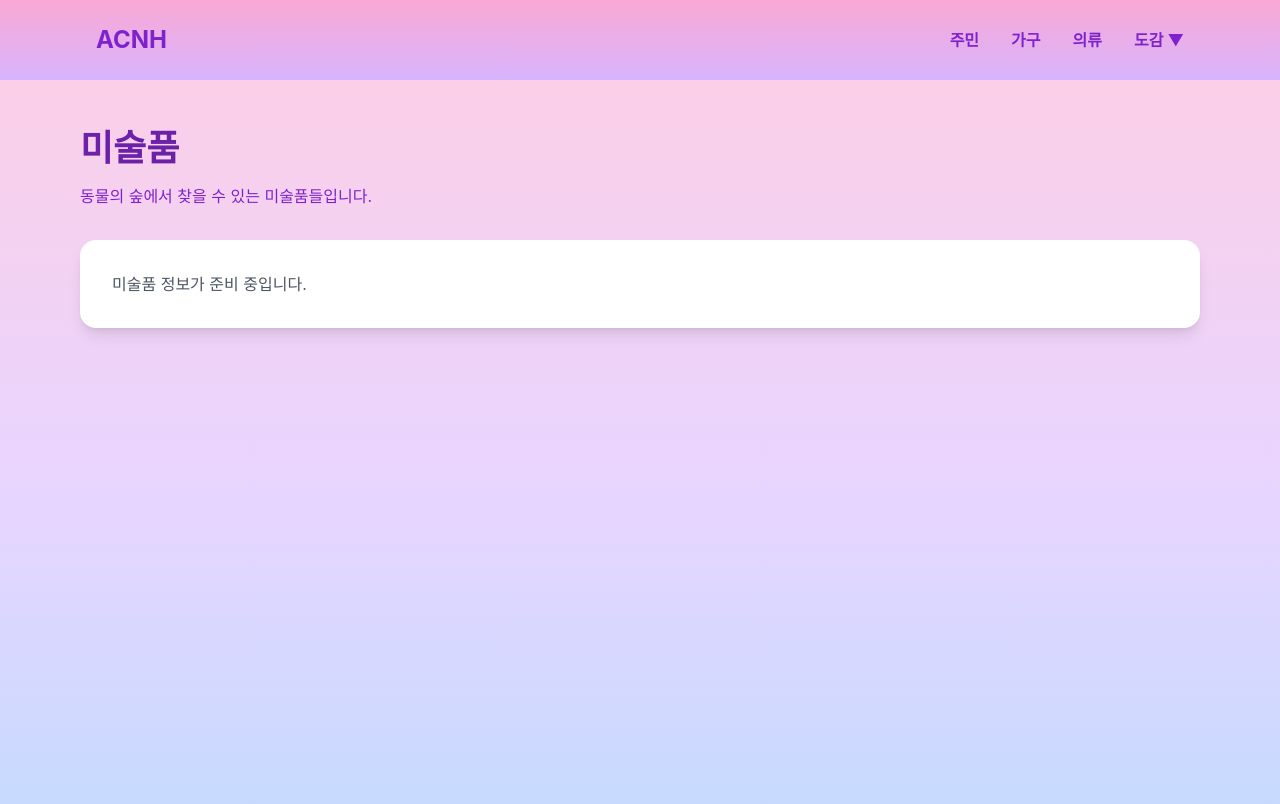
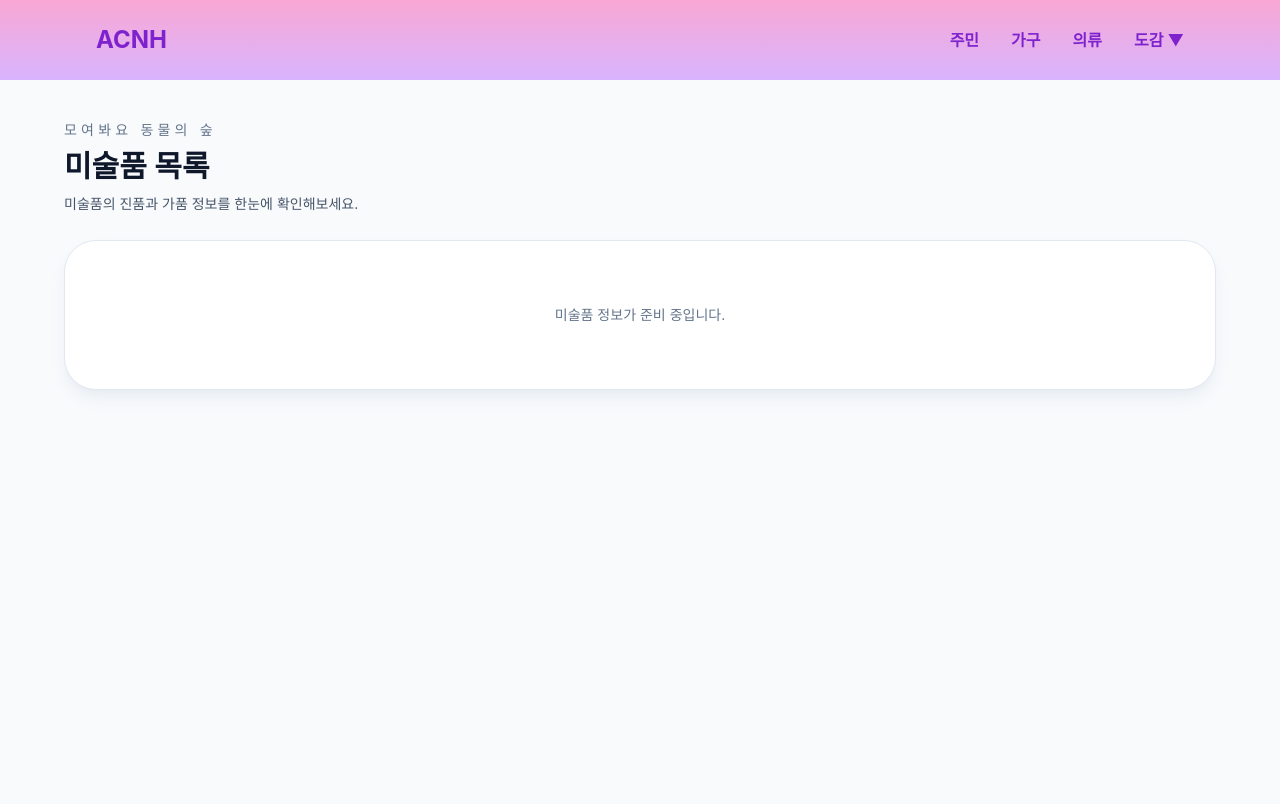
Before and after one commit to celina823/acnh-archive, a Next.js app: page /catalog/art in a window 1280 px wide. Shown: the top 804 px of the page. Built offline with nearby package versions, Linux system fonts and the light colour scheme.

Commit message:
feat: 주민/가구/도감 페이지 안내 문구 개선 및 도감 데이터 캐싱 적용

```diff
--- a/app/catalog/art/page.tsx
+++ b/app/catalog/art/page.tsx
@@ -1,15 +1,19 @@
 export default function ArtPage() {
   return (
-    <main className="min-h-screen bg-gradient-to-b from-pink-200 via-purple-200 to-blue-200 py-12">
-      <div className="max-w-6xl mx-auto px-4">
-        <h1 className="text-4xl font-bold text-purple-800 mb-4">미술품</h1>
-        <p className="text-purple-700 mb-8">
-          동물의 숲에서 찾을 수 있는 미술품들입니다.
+    <main className="min-h-screen bg-slate-50 px-4 text-slate-900 sm:px-6 lg:px-8">
+      <div className="mx-auto max-w-6xl pt-10">
+        <p className="text-sm uppercase tracking-[0.3em] text-slate-500">
+          모여봐요 동물의 숲
         </p>
-
-        <div className="bg-white rounded-2xl shadow-lg p-8">
-          <p className="text-gray-600">미술품 정보가 준비 중입니다.</p>
-        </div>
+        <h1 className="mt-2 text-3xl font-semibold">미술품 목록</h1>
+        <p className="mt-2 max-w-2xl text-sm leading-6 text-slate-600">
+          미술품의 진품과 가품 정보를 한눈에 확인해보세요.
+        </p>
+        <section className="pb-16 pt-6">
+          <div className="rounded-[32px] border border-slate-200 bg-white px-6 py-16 text-center shadow-lg shadow-slate-200/70">
+            <p className="text-sm text-slate-500">미술품 정보가 준비 중입니다.</p>
+          </div>
+        </section>
       </div>
     </main>
   );
--- a/app/catalog/bugs/page.tsx
+++ b/app/catalog/bugs/page.tsx
@@ -4,12 +4,12 @@ export default function BugsPage() {
   return (
     <main className="min-h-screen bg-slate-50 px-4 text-slate-900 sm:px-6 lg:px-8">
       <div className="mx-auto max-w-6xl pt-10">
-        <p className="text-sm uppercase tracking-[0.3em] text-emerald-700">
-          ACNH Catalog
+        <p className="text-sm uppercase tracking-[0.3em] text-slate-500">
+          모여봐요 동물의 숲
         </p>
         <h1 className="mt-2 text-3xl font-semibold">곤충 목록</h1>
         <p className="mt-2 max-w-2xl text-sm leading-6 text-slate-600">
-          곤충의 출현 장소와 시기, 날씨, 판매 가격을 카드로 확인할 수 있습니다.
+          곤충의 출현 정보와 판매 가격을 한눈에 확인해보세요.
         </p>
         <BugsInfiniteList />
       </div>
--- a/app/catalog/fish/page.tsx
+++ b/app/catalog/fish/page.tsx
@@ -7,14 +7,13 @@ export default function FishPage() {
         <div className="flex flex-col gap-2 sm:flex-row sm:items-end sm:justify-between">
           <div>
             <p className="text-sm uppercase tracking-[0.3em] text-slate-500">
-              ACNH Catalog
+              모여봐요 동물의 숲
             </p>
             <h1 className="mt-2 text-3xl font-semibold text-slate-900">
               물고기 목록
             </h1>
             <p className="mt-2 max-w-2xl text-sm leading-6 text-slate-600">
-              물고기의 출현 장소와 시기, 날씨, 판매 가격을 카드로 확인할 수
-              있습니다.
+              물고기의 출현 정보와 판매 가격을 한눈에 확인해보세요.
             </p>
           </div>
         </div>
--- a/app/catalog/fossils/page.tsx
+++ b/app/catalog/fossils/page.tsx
@@ -1,15 +1,19 @@
 export default function FossilsPage() {
   return (
-    <main className="min-h-screen bg-gradient-to-b from-pink-200 via-purple-200 to-blue-200 py-12">
-      <div className="max-w-6xl mx-auto px-4">
-        <h1 className="text-4xl font-bold text-purple-800 mb-4">화석</h1>
-        <p className="text-purple-700 mb-8">
-          동물의 숲에서 찾을 수 있는 화석들입니다.
+    <main className="min-h-screen bg-slate-50 px-4 text-slate-900 sm:px-6 lg:px-8">
+      <div className="mx-auto max-w-6xl pt-10">
+        <p className="text-sm uppercase tracking-[0.3em] text-slate-500">
+          모여봐요 동물의 숲
         </p>
-
-        <div className="bg-white rounded-2xl shadow-lg p-8">
-          <p className="text-gray-600">화석 정보가 준비 중입니다.</p>
-        </div>
+        <h1 className="mt-2 text-3xl font-semibold">화석 목록</h1>
+        <p className="mt-2 max-w-2xl text-sm leading-6 text-slate-600">
+          화석의 종류와 판매 가격을 한눈에 확인해보세요.
+        </p>
+        <section className="pb-16 pt-6">
+          <div className="rounded-[32px] border border-slate-200 bg-white px-6 py-16 text-center shadow-lg shadow-slate-200/70">
+            <p className="text-sm text-slate-500">화석 정보가 준비 중입니다.</p>
+          </div>
+        </section>
       </div>
     </main>
   );
--- a/app/catalog/seacreatures/page.tsx
+++ b/app/catalog/seacreatures/page.tsx
@@ -1,15 +1,19 @@
 export default function SeaCreaturesPage() {
   return (
-    <main className="min-h-screen bg-gradient-to-b from-pink-200 via-purple-200 to-blue-200 py-12">
-      <div className="max-w-6xl mx-auto px-4">
-        <h1 className="text-4xl font-bold text-purple-800 mb-4">해산물</h1>
-        <p className="text-purple-700 mb-8">
-          동물의 숲에서 찾을 수 있는 해산물들입니다.
+    <main className="min-h-screen bg-slate-50 px-4 text-slate-900 sm:px-6 lg:px-8">
+      <div className="mx-auto max-w-6xl pt-10">
+        <p className="text-sm uppercase tracking-[0.3em] text-slate-500">
+          모여봐요 동물의 숲
         </p>
-
-        <div className="bg-white rounded-2xl shadow-lg p-8">
-          <p className="text-gray-600">해산물 정보가 준비 중입니다.</p>
-        </div>
+        <h1 className="mt-2 text-3xl font-semibold">해산물 목록</h1>
+        <p className="mt-2 max-w-2xl text-sm leading-6 text-slate-600">
+          해산물의 출현 정보와 판매 가격을 한눈에 확인해보세요.
+        </p>
+        <section className="pb-16 pt-6">
+          <div className="rounded-[32px] border border-slate-200 bg-white px-6 py-16 text-center shadow-lg shadow-slate-200/70">
+            <p className="text-sm text-slate-500">해산물 정보가 준비 중입니다.</p>
+          </div>
+        </section>
       </div>
     </main>
   );
--- a/app/furniture/page.tsx
+++ b/app/furniture/page.tsx
@@ -13,7 +13,8 @@ export default function FurniturePage() {
               가구 목록
             </h1>
             <p className="mt-2 max-w-2xl text-sm leading-6 text-slate-600">
-              아래로 스크롤하면 가구 데이터를 자동으로 더 불러옵니다.
+              다양한 가구 정보를 확인하고, 아래로 스크롤하여 더 많은 가구를
+              탐색해보세요.
             </p>
           </div>
         </div>
--- a/app/villagers/page.tsx
+++ b/app/villagers/page.tsx
@@ -13,8 +13,8 @@ export default function VillagersPage() {
               주민 목록
             </h1>
             <p className="mt-2 max-w-2xl text-sm leading-6 text-slate-600">
-              이미지의 카드 레이아웃을 참고해 주민 정보를 카드 형태로
-              보여줍니다. 아래로 스크롤하면 자동으로 10개씩 더 불러옵니다.
+              다양한 주민 정보를 확인하고, 아래로 스크롤하여 더 많은 주민을
+              탐색해보세요.
             </p>
           </div>
         </div>
--- a/components/BugsInfiniteList.tsx
+++ b/components/BugsInfiniteList.tsx
@@ -137,7 +137,7 @@ export default function BugsInfiniteList() {
     queryFn: fetchBugsPage,
     initialPageParam: null,
     getNextPageParam: (lastPage) => lastPage.nextCursor,
-    staleTime: 1000 * 60 * 3,
+    staleTime: 1000 * 60 * 60 * 24,
   });
   console.log("bugs data:", data);
 
--- a/components/FishInfiniteList.tsx
+++ b/components/FishInfiniteList.tsx
@@ -149,7 +149,7 @@ export default function FishInfiniteList() {
     queryFn: fetchFishPage,
     initialPageParam: null,
     getNextPageParam: (last) => last.nextCursor,
-    staleTime: 1000 * 60 * 3,
+    staleTime: 1000 * 60 * 60 * 24,
   });
 
   const visibleFish = useMemo<Fish[]>(
--- a/components/VillagersInfiniteList.tsx
+++ b/components/VillagersInfiniteList.tsx
@@ -43,9 +43,7 @@ const fetchVillagersPage = async ({
       message?: string;
     } | null;
 
-    throw new Error(
-      errorBody?.message ?? "주민 데이터를 불러오지 못했습니다.",
-    );
+    throw new Error(errorBody?.message ?? "주민 데이터를 불러오지 못했습니다.");
   }
 
   return response.json();
@@ -118,9 +116,7 @@ export default function VillagersInfiniteList() {
   if (isError) {
     return (
       <section className="px-4 py-12 text-center text-red-600 sm:px-6 lg:px-8">
-        <p className="text-lg font-medium">
-          데이터를 불러오지 못했습니다.
-        </p>
+        <p className="text-lg font-medium">데이터를 불러오지 못했습니다.</p>
         <p className="mt-2 text-sm">{error?.message}</p>
       </section>
     );
@@ -134,7 +130,7 @@ export default function VillagersInfiniteList() {
           type="search"
           value={search}
           onChange={(event) => setSearch(event.target.value)}
-          placeholder="Search villagers by name"
+          placeholder="찾고 싶은 주민을 검색해보세요"
           className="w-full rounded-2xl border border-slate-200 bg-white px-5 py-4 pr-14 text-base text-slate-900 shadow-sm outline-none transition placeholder:text-slate-400 focus:border-slate-500 focus:ring-4 focus:ring-slate-200"
         />
         <Image
@@ -194,7 +190,8 @@ export default function VillagersInfiniteList() {
                   </div>
                   <div className="flex flex-wrap gap-2">
                     <span className="rounded-2xl bg-slate-100 px-3 py-1">
-                      생일: {villager.birthday_month}월 {villager.birthday_day}일
+                      생일: {villager.birthday_month}월 {villager.birthday_day}
+                      일
                     </span>
                     <span className="rounded-2xl bg-slate-100 px-3 py-1">
                       별자리: {villager.sign}
--- a/lib/api/bugs.ts
+++ b/lib/api/bugs.ts
@@ -19,7 +19,7 @@ export const getBugs = async (): Promise<BugType[]> => {
       "X-API-KEY": process.env.API_KEY!,
       "Accept-Version": "1.0.0",
     },
-    cache: "no-store",
+    next: { revalidate: 60 * 60 * 24 },
   });
 
   if (!response.ok) throw new Error("곤충 데이터를 불러오지 못했습니다.");
--- a/lib/api/fish.ts
+++ b/lib/api/fish.ts
@@ -16,7 +16,7 @@ export const getFish = async (): Promise<Fish[]> => {
       "X-API-KEY": process.env.API_KEY!,
       "Accept-Version": "1.0.0",
     },
-    cache: "no-store",
+    next: { revalidate: 60 * 60 * 24 },
   });
 
   if (!response.ok) {
```
